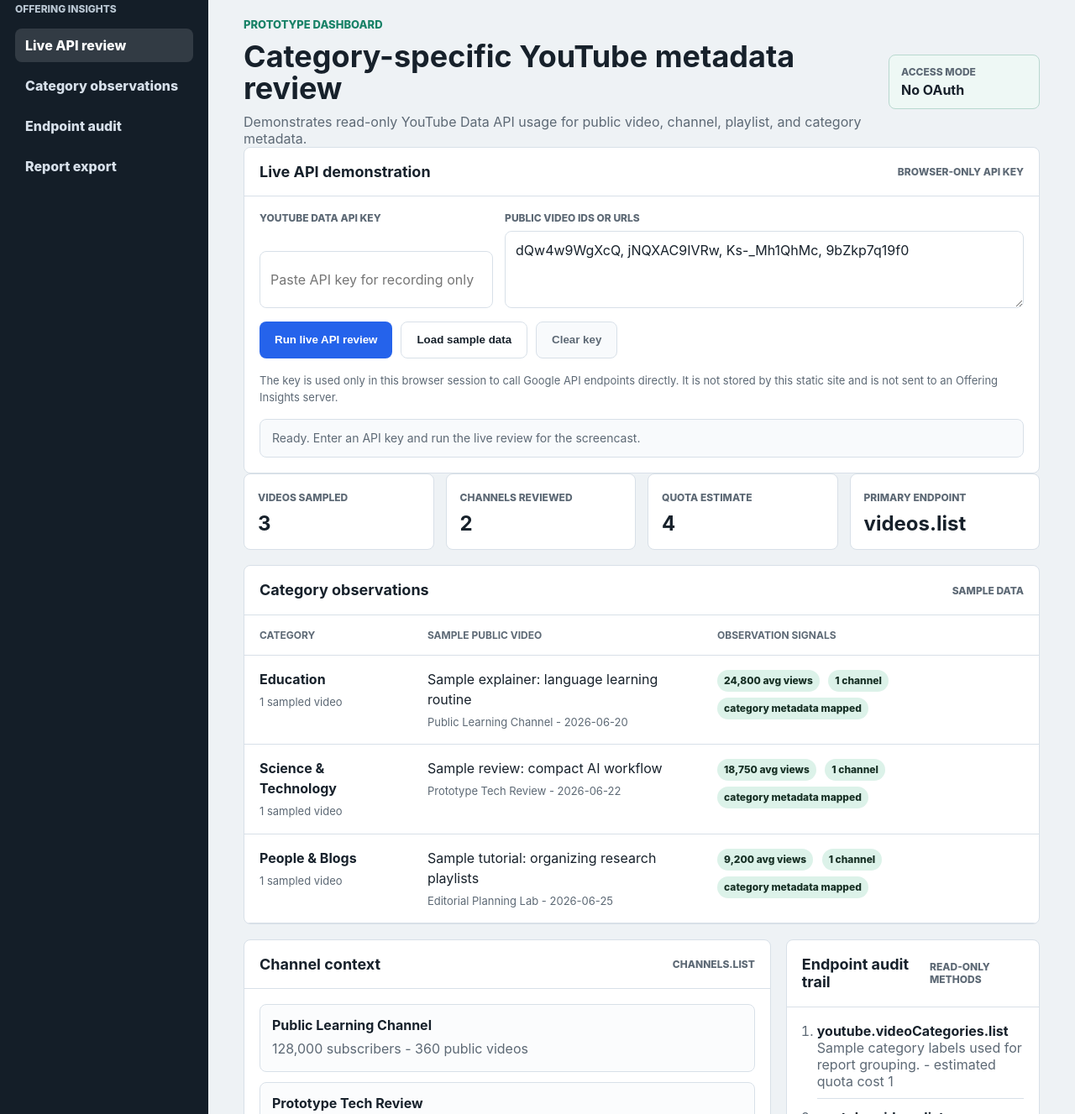
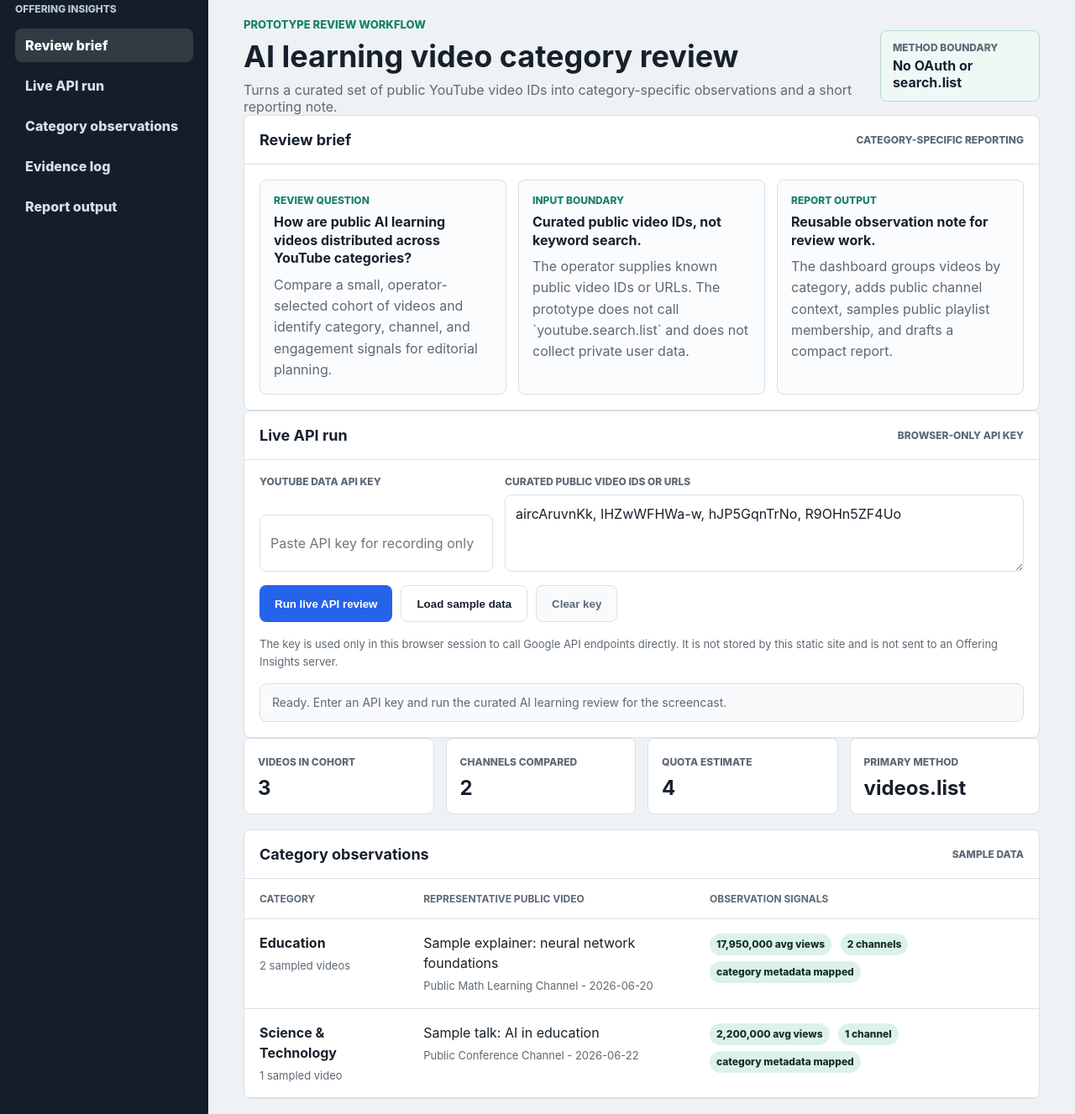
Before and after one commit to Naosan/offering-insights, a plain HTML site: page app.html in a window 1280 px wide. Shown: the part 92-1419 px from the top of the page at 84% size. Drawn offline with Linux system fonts and the light colour scheme.

Commit message:
Clarify YouTube API review use case

```diff
--- a/app.html
+++ b/app.html
@@ -25,30 +25,55 @@
     <main class="app-shell">
       <aside class="sidebar" aria-label="Dashboard navigation">
         <div class="sidebar-title">Offering Insights</div>
-        <button class="nav-button active" type="button">Live API review</button>
+        <button class="nav-button active" type="button">Review brief</button>
+        <button class="nav-button" type="button">Live API run</button>
         <button class="nav-button" type="button">Category observations</button>
-        <button class="nav-button" type="button">Endpoint audit</button>
-        <button class="nav-button" type="button">Report export</button>
+        <button class="nav-button" type="button">Evidence log</button>
+        <button class="nav-button" type="button">Report output</button>
       </aside>
 
       <section class="dashboard">
         <div class="dashboard-top">
           <div>
-            <p class="eyebrow">Prototype dashboard</p>
-            <h1>Category-specific YouTube metadata review</h1>
+            <p class="eyebrow">Prototype review workflow</p>
+            <h1>AI learning video category review</h1>
             <p class="dashboard-subtitle">
-              Demonstrates read-only YouTube Data API usage for public video, channel, playlist, and category metadata.
+              Turns a curated set of public YouTube video IDs into category-specific observations and a short reporting note.
             </p>
           </div>
           <div class="status-strip" aria-label="API status">
-            <span>Access mode</span>
-            <strong>No OAuth</strong>
+            <span>Method boundary</span>
+            <strong>No OAuth or search.list</strong>
           </div>
         </div>
 
+        <section class="panel brief-panel" aria-labelledby="review-brief-title">
+          <div class="panel-heading">
+            <h2 id="review-brief-title">Review brief</h2>
+            <span>Category-specific reporting</span>
+          </div>
+          <div class="brief-grid">
+            <article>
+              <span>Review question</span>
+              <strong>How are public AI learning videos distributed across YouTube categories?</strong>
+              <p>Compare a small, operator-selected cohort of videos and identify category, channel, and engagement signals for editorial planning.</p>
+            </article>
+            <article>
+              <span>Input boundary</span>
+              <strong>Curated public video IDs, not keyword search.</strong>
+              <p>The operator supplies known public video IDs or URLs. The prototype does not call `youtube.search.list` and does not collect private user data.</p>
+            </article>
+            <article>
+              <span>Report output</span>
+              <strong>Reusable observation note for review work.</strong>
+              <p>The dashboard groups videos by category, adds public channel context, samples public playlist membership, and drafts a compact report.</p>
+            </article>
+          </div>
+        </section>
+
         <section class="panel control-panel" aria-labelledby="live-api-title">
           <div class="panel-heading">
-            <h2 id="live-api-title">Live API demonstration</h2>
+            <h2 id="live-api-title">Live API run</h2>
             <span>Browser-only API key</span>
           </div>
           <div class="control-body">
@@ -58,8 +83,8 @@
                 <input id="api-key" type="password" autocomplete="off" spellcheck="false" placeholder="Paste API key for recording only">
               </label>
               <label class="field wide">
-                <span>Public video IDs or URLs</span>
-                <textarea id="video-ids" rows="3" spellcheck="false">dQw4w9WgXcQ, jNQXAC9IVRw, Ks-_Mh1QhMc, 9bZkp7q19f0</textarea>
+                <span>Curated public video IDs or URLs</span>
+                <textarea id="video-ids" rows="3" spellcheck="false">aircAruvnKk, IHZwWFHWa-w, hJP5GqnTrNo, R9OHn5ZF4Uo</textarea>
               </label>
             </div>
             <div class="action-row">
@@ -71,18 +96,18 @@
               The key is used only in this browser session to call Google API endpoints directly. It is not stored by this static site and is not sent to an Offering Insights server.
             </p>
             <div class="api-state" id="api-state" role="status" aria-live="polite">
-              Ready. Enter an API key and run the live review for the screencast.
+              Ready. Enter an API key and run the curated AI learning review for the screencast.
             </div>
           </div>
         </section>
 
         <div class="metrics-grid" aria-live="polite">
           <article class="metric">
-            <span>Videos sampled</span>
+            <span>Videos in cohort</span>
             <strong id="metric-videos">0</strong>
           </article>
           <article class="metric">
-            <span>Channels reviewed</span>
+            <span>Channels compared</span>
             <strong id="metric-channels">0</strong>
           </article>
           <article class="metric">
@@ -90,7 +115,7 @@
             <strong id="metric-quota">0</strong>
           </article>
           <article class="metric">
-            <span>Primary endpoint</span>
+            <span>Primary method</span>
             <strong id="metric-endpoint">videos.list</strong>
           </article>
         </div>
@@ -106,7 +131,7 @@
                 <thead>
                   <tr>
                     <th>Category</th>
-                    <th>Sample public video</th>
+                    <th>Representative public video</th>
                     <th>Observation signals</th>
                   </tr>
                 </thead>
@@ -127,7 +152,7 @@
             <div class="list-stack" id="channel-list">
               <article>
                 <strong>No channel data yet</strong>
-                <p>Channel context is read after video metadata returns public channel IDs.</p>
+                <p>Channel context is read after video metadata returns public channel IDs for the selected cohort.</p>
               </article>
             </div>
           </section>
@@ -153,7 +178,7 @@
             <div class="list-stack" id="playlist-list">
               <article>
                 <strong>No playlist data yet</strong>
-                <p>The live review derives the first video's public uploads playlist for a small playlistItems.list sample.</p>
+                <p>The live review derives the first channel's public uploads playlist for a small playlistItems.list sample.</p>
               </article>
             </div>
           </section>
--- a/script.js
+++ b/script.js
@@ -11,78 +11,78 @@ const sampleReview = {
   source: "sample",
   videos: [
     {
-      title: "Sample explainer: language learning routine",
-      channelTitle: "Public Learning Channel",
+      title: "Sample explainer: neural network foundations",
+      channelTitle: "Public Math Learning Channel",
       categoryId: "27",
       categoryName: "Education",
       publishedAt: "2026-06-20T10:00:00Z",
-      viewCount: 24800,
-      likeCount: 1120
+      viewCount: 23600000,
+      likeCount: 620000
     },
     {
-      title: "Sample review: compact AI workflow",
-      channelTitle: "Prototype Tech Review",
+      title: "Sample talk: AI in education",
+      channelTitle: "Public Conference Channel",
       categoryId: "28",
       categoryName: "Science & Technology",
       publishedAt: "2026-06-22T08:30:00Z",
-      viewCount: 18750,
-      likeCount: 940
+      viewCount: 2200000,
+      likeCount: 58000
     },
     {
-      title: "Sample tutorial: organizing research playlists",
-      channelTitle: "Editorial Planning Lab",
-      categoryId: "22",
-      categoryName: "People & Blogs",
+      title: "Sample explainer: why AI models are difficult to explain",
+      channelTitle: "Public Explainer Channel",
+      categoryId: "27",
+      categoryName: "Education",
       publishedAt: "2026-06-25T13:45:00Z",
-      viewCount: 9200,
-      likeCount: 410
+      viewCount: 12300000,
+      likeCount: 410000
     }
   ],
   channels: [
     {
-      title: "Public Learning Channel",
-      description: "Public channel metadata sample for category reporting.",
-      subscriberCount: 128000,
-      videoCount: 360
+      title: "Public Math Learning Channel",
+      description: "Public channel metadata sample for AI education reporting.",
+      subscriberCount: 6700000,
+      videoCount: 180
     },
     {
-      title: "Prototype Tech Review",
-      description: "Public channel metadata sample for technology coverage.",
-      subscriberCount: 54000,
-      videoCount: 112
+      title: "Public Conference Channel",
+      description: "Public channel metadata sample for technology and education coverage.",
+      subscriberCount: 25000000,
+      videoCount: 5200
     }
   ],
   playlistItems: [
     {
-      title: "Sample playlist item: weekly category review",
+      title: "Sample playlist item: AI learning follow-up",
       videoId: "sample-video-a",
-      channelTitle: "Public Learning Channel"
+      channelTitle: "Public Math Learning Channel"
     },
     {
-      title: "Sample playlist item: follow-up metadata check",
+      title: "Sample playlist item: related public explainer",
       videoId: "sample-video-b",
-      channelTitle: "Public Learning Channel"
+      channelTitle: "Public Math Learning Channel"
     }
   ],
   endpointLog: [
     {
       name: "youtube.videoCategories.list",
-      detail: "Sample category labels used for report grouping.",
+      detail: "Sample category labels used to separate Education from Science & Technology.",
       cost: 1
     },
     {
       name: "youtube.videos.list",
-      detail: "Sample public video metadata and statistics.",
+      detail: "Sample public metadata for the curated AI learning cohort.",
       cost: 1
     },
     {
       name: "youtube.channels.list",
-      detail: "Sample public channel context.",
+      detail: "Sample public channel context for cohort comparison.",
       cost: 1
     },
     {
       name: "youtube.playlistItems.list",
-      detail: "Sample public playlist membership.",
+      detail: "Sample public playlist membership for adjacent upload context.",
       cost: 1
     }
   ]
@@ -292,7 +292,7 @@ async function runLiveReview() {
       playlistItems,
       endpointLog
     });
-    setStatus("Live API review completed. The dashboard now shows category observations and endpoint usage.", "success");
+    setStatus("Live API review completed. The dashboard now shows the curated cohort, category observations, and endpoint evidence.", "success");
   } catch (error) {
     setStatus(error.message, "error");
   } finally {
@@ -404,8 +404,10 @@ function buildReport(review, categorySummaries, quotaEstimate) {
 
   return [
     "Offering Insights category-specific observation report",
+    "Review question: How are public AI learning videos distributed across YouTube categories, and which public channel signals help explain that distribution?",
     `Mode: ${mode}`,
     "Data boundary: public YouTube metadata only; no OAuth, no private user data, no uploads, no comment moderation.",
+    "Input method: operator-curated public video IDs or URLs; no youtube.search.list keyword lookup.",
     `Videos sampled: ${review.videos.length}`,
     `Channels reviewed: ${review.channels.length}`,
     `Estimated quota units for this review: ${quotaEstimate}`,
@@ -417,7 +419,7 @@ function buildReport(review, categorySummaries, quotaEstimate) {
     ...categoryLines,
     "",
     "Reporting use case:",
-    "The dashboard groups public videos by YouTube category, adds public channel context, reviews public playlist membership, and produces a concise research report for editorial or market research planning."
+    "The dashboard supports editorial and market research planning by comparing a deliberately selected cohort, grouping returned videos by YouTube category, adding public channel context, reviewing adjacent public playlist membership, and producing a concise observation report."
   ].join("\n");
 }
 
@@ -433,7 +435,7 @@ async function copyReport() {
 elements.runLive?.addEventListener("click", runLiveReview);
 elements.loadSample?.addEventListener("click", () => {
   renderReview(sampleReview);
-  setStatus("Sample data loaded. Use live API review for the screencast evidence.", "warning");
+  setStatus("Sample AI learning cohort loaded. Use the live API run for screencast evidence.", "warning");
 });
 elements.clearKey?.addEventListener("click", () => {
   elements.apiKey.value = "";
--- a/styles.css
+++ b/styles.css
@@ -487,6 +487,41 @@ h3 {
   margin-bottom: 18px;
 }
 
+.brief-grid {
+  display: grid;
+  grid-template-columns: repeat(3, minmax(0, 1fr));
+  gap: 14px;
+  padding: 18px;
+}
+
+.brief-grid article {
+  padding: 16px;
+  border: 1px solid var(--line);
+  border-radius: 8px;
+  background: #fbfcfd;
+}
+
+.brief-grid span {
+  display: block;
+  margin-bottom: 8px;
+  color: var(--green);
+  font-size: 12px;
+  font-weight: 850;
+  text-transform: uppercase;
+}
+
+.brief-grid strong {
+  display: block;
+  margin-bottom: 8px;
+  line-height: 1.35;
+}
+
+.brief-grid p {
+  margin: 0;
+  color: var(--muted);
+  line-height: 1.58;
+}
+
 .metric {
   padding: 16px;
 }
@@ -618,6 +653,7 @@ textarea:focus {
 }
 
 .control-panel,
+.brief-panel,
 .wide-panel {
   grid-column: 1 / -1;
 }
@@ -851,7 +887,8 @@ td {
 
   .endpoint-grid,
   .workflow-grid,
-  .metrics-grid {
+  .metrics-grid,
+  .brief-grid {
     grid-template-columns: repeat(2, minmax(0, 1fr));
   }
 }
@@ -875,7 +912,8 @@ td {
   .status-grid,
   .workflow-grid,
   .endpoint-grid,
-  .metrics-grid {
+  .metrics-grid,
+  .brief-grid {
     grid-template-columns: 1fr;
   }
 
```
Also changed, not shown: README.md, assets/dashboard-preview.png.
